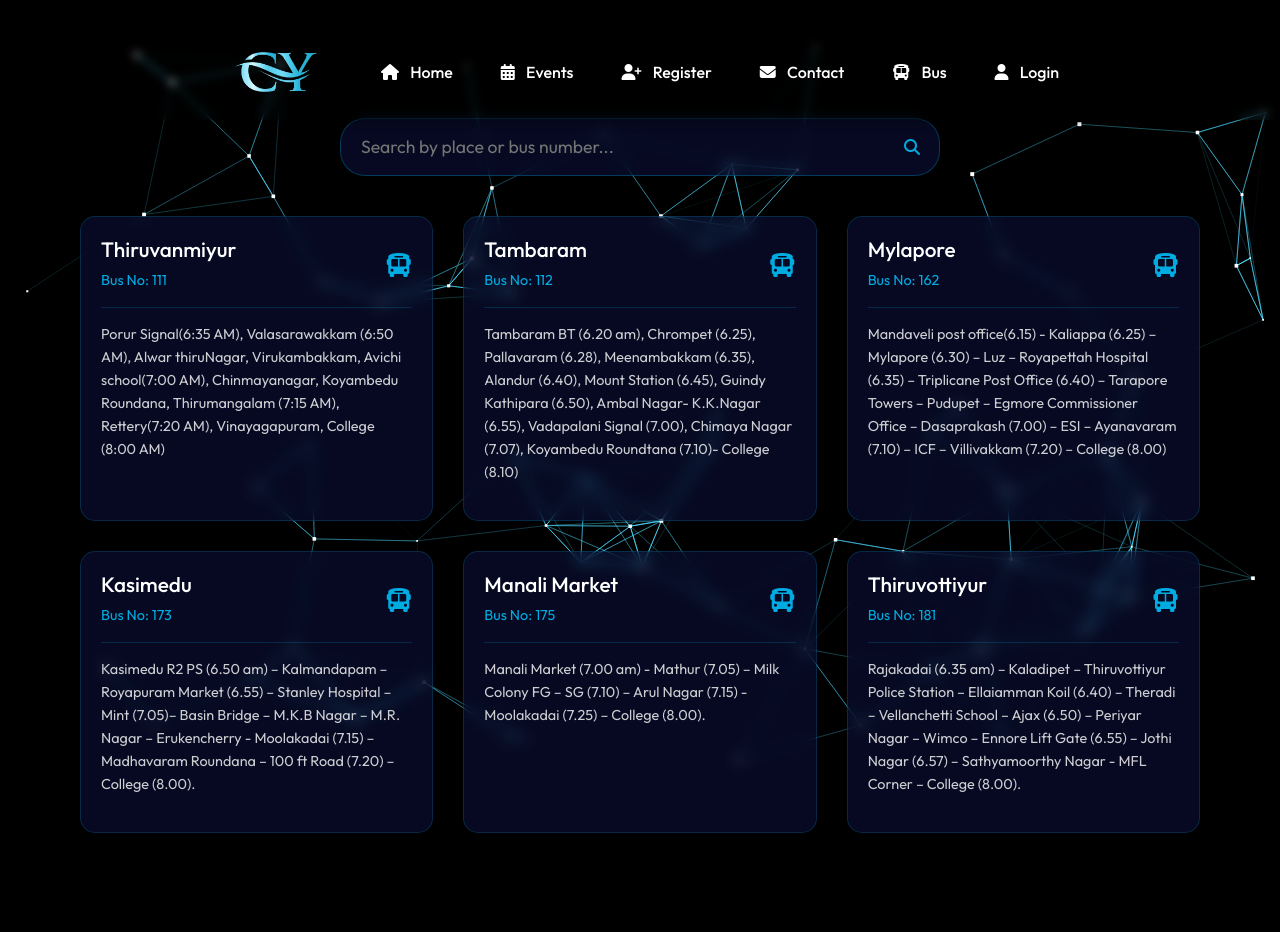
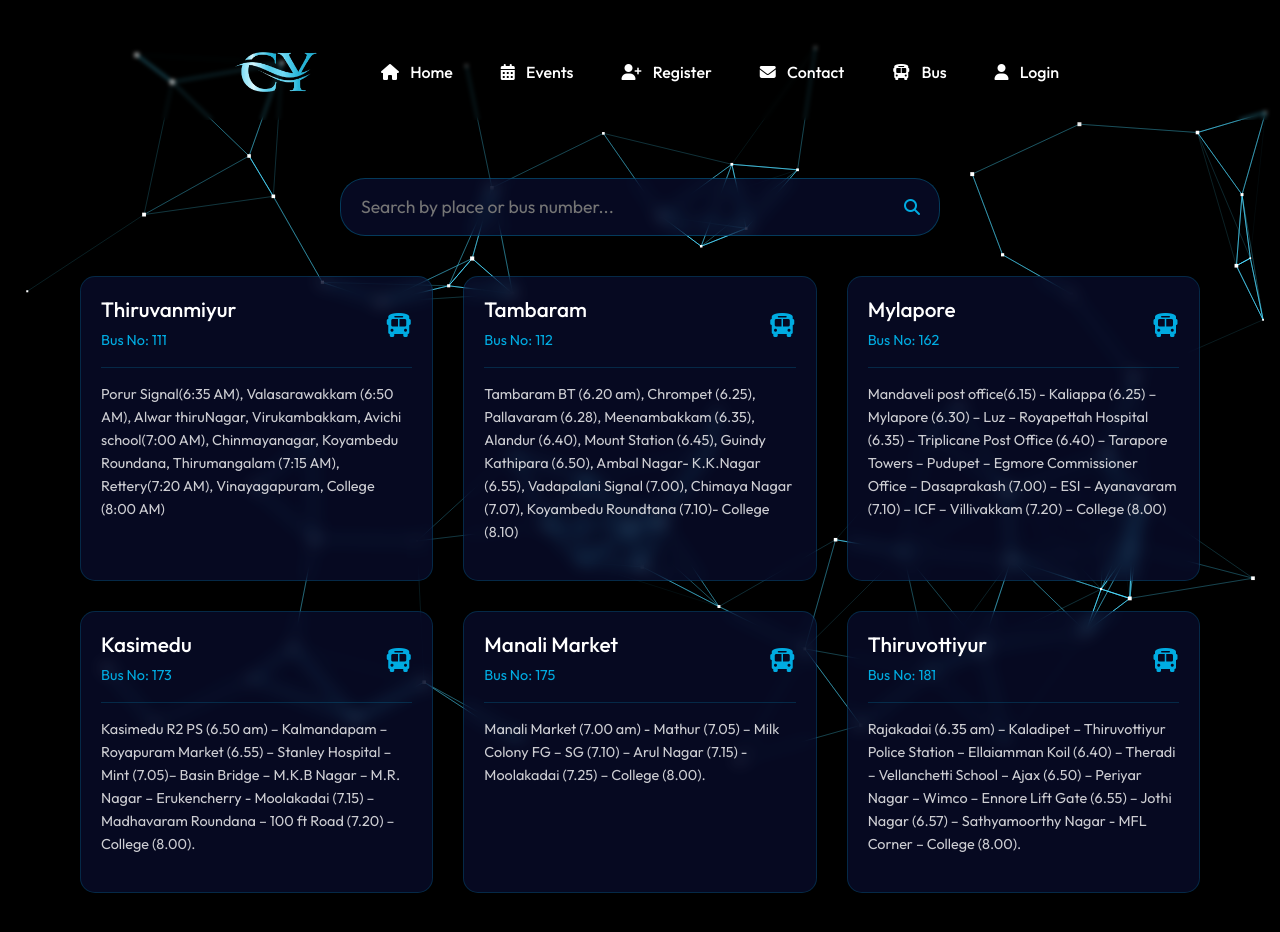
Before and after one commit to ShashwanthN/CYBERNAUTIX-25, a React (Vite) app: page /bus in a window 1280 px wide. Before the commit the page ends 873 px from the top, so only its background shows below. Built offline with nearby package versions, Linux system fonts and the light colour scheme; a web font is replaced by a local one.

Commit message:
navbar ui

```diff
--- a/src/bus/Bus.css
+++ b/src/bus/Bus.css
@@ -14,6 +14,7 @@ body {
   margin: 0 auto;
   background-color: black;
   box-sizing: border-box;
+  padding-top: 100px;
 }
 
 .bus-title {
--- a/src/event/Event.css
+++ b/src/event/Event.css
@@ -5,8 +5,9 @@
   display: flex;
   align-items: center;
   justify-content: center;
-  padding-top: 0rem;
+
   margin-top: -6rem;
+
 }
 
 .events-main-wrapper {
@@ -17,6 +18,7 @@
   height: 500px;
   gap: 2rem;
   justify-content: center;
+  padding-top: 120px;
 }
 
 .event-main-section {
--- a/src/login/Login.css
+++ b/src/login/Login.css
@@ -13,6 +13,7 @@ body {
   justify-content: center;
   align-items: center;
   padding-bottom: 240px;
+  padding-top: 150px;
 }
 
 .login-card {
--- a/src/navbar/Navbar.css
+++ b/src/navbar/Navbar.css
@@ -1,6 +1,6 @@
 .navbar {
   padding: 1rem 2rem;
-  backdrop-filter: blur(5px);
+  backdrop-filter: blur(2px);
   box-shadow: 0 4px 10px rgba(0, 0, 0, 0.2);
   position: fixed;
   width: 100%;
--- a/src/register/Register.css
+++ b/src/register/Register.css
@@ -18,7 +18,7 @@ body {
   max-width: 500px;
   margin: auto;
   padding: 20px;
-
+  padding-top: 120px;
   border-radius: 10px;
   box-shadow: 0 4px 8px rgba(0, 0, 0, 0.1);
 }
```
